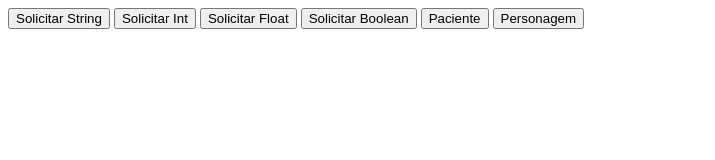
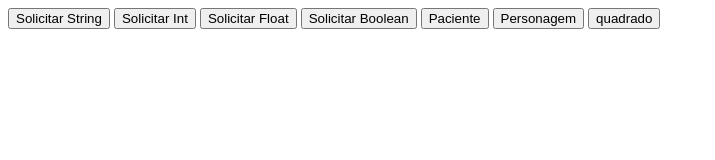
Before and after one commit to augusto1507/superdev8-curso-logica, a plain HTML site: page paginas/prompt.html in a window 1280 px wide. Shown: the whole page, without its empty margins (0-715 px from the left). Drawn offline with Linux system fonts and the light colour scheme.

Commit message:
atualização da pagina prompt

```diff
--- a/assets/js/prompt.js
+++ b/assets/js/prompt.js
@@ -96,3 +96,12 @@ function personagem(){
     )
 
 }
+
+function quadrado(){
+    let lado1=parseFloat(prompt("digite a altura do quadrado"));
+    let lado2=parseFloat(prompt("digite o lado do quadrado"));
+
+    let area=lado1*lado2
+
+    alert("Area: " + area +" m²")
+}
--- a/paginas/prompt.html
+++ b/paginas/prompt.html
@@ -15,6 +15,8 @@
 
     <button onclick="personagem()">Personagem</button>
 
+    <button onclick="quadrado()">quadrado</button>
+
 
     <script src="../assets/js/prompt.js"></script>
 </body>
```
